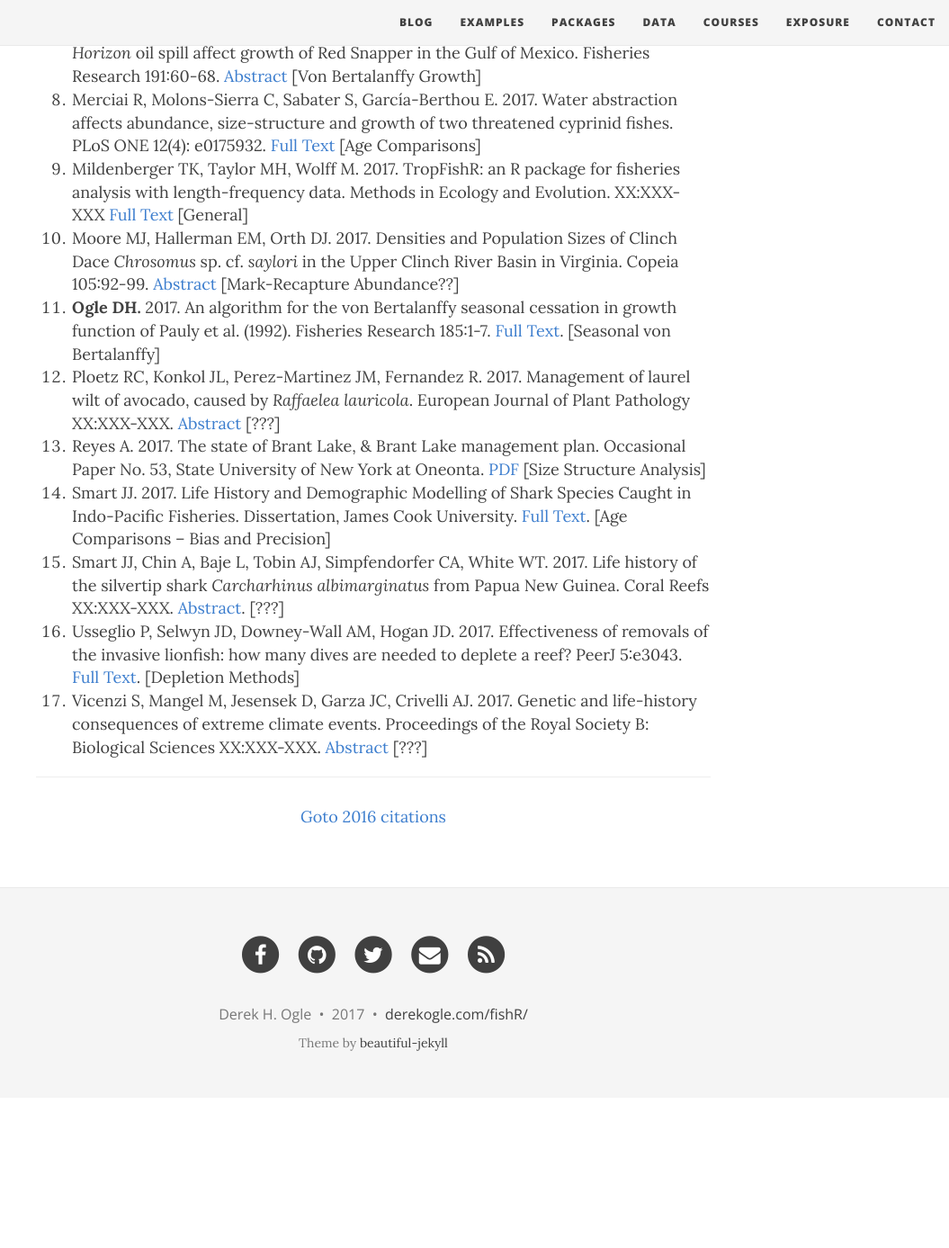
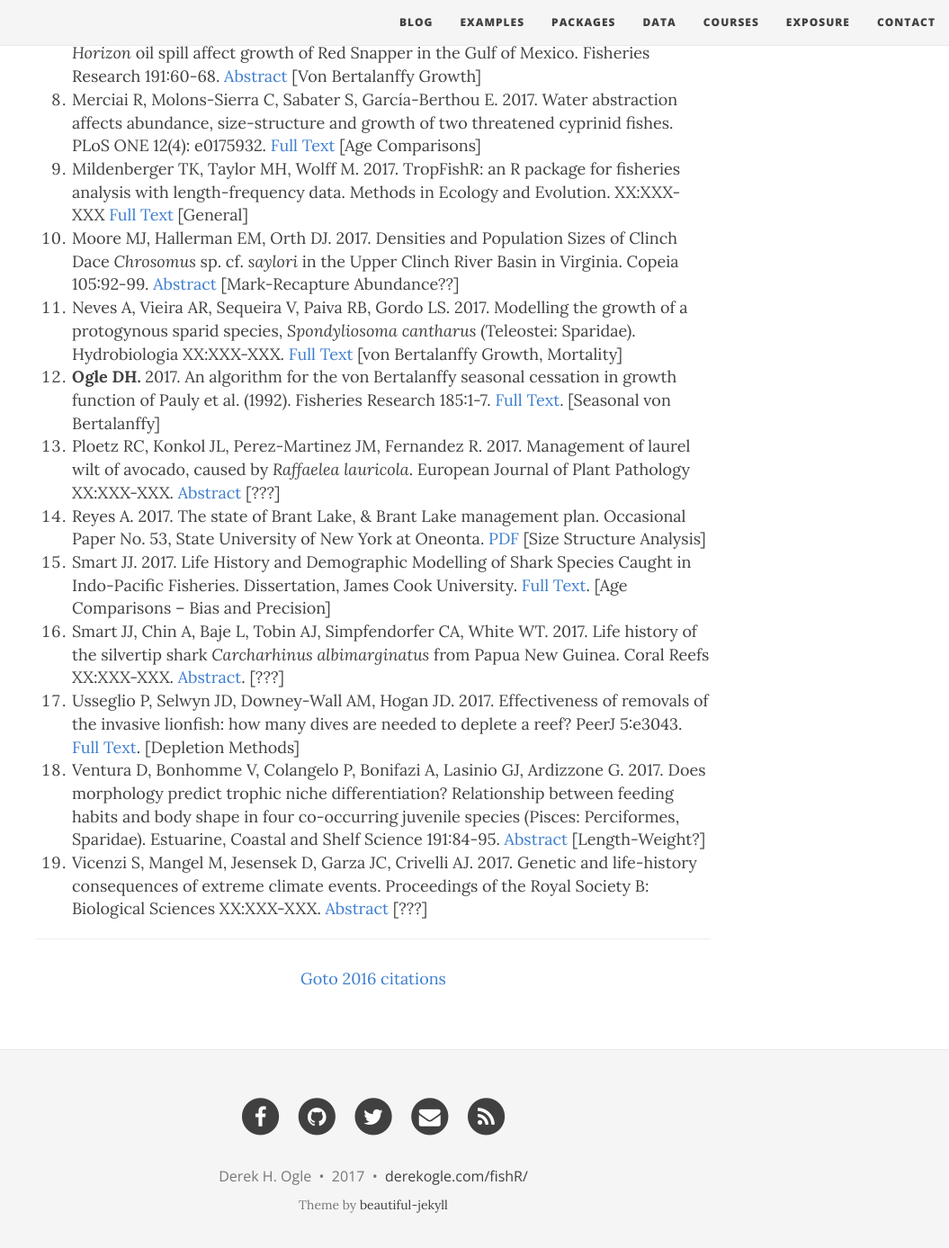
Before and after one commit to droglenc/fishR, a Jekyll site: the page built from exposure/exposure-citations17.md, in a window 1280 px wide and 1400 px high, scrolled down 917 px. Shown: the top 1387 px of the window at 90% size, without its empty margins (225-1280 px from the left). Built offline with Jekyll 4.4.1, drawn with Linux system fonts in a browser that asks for light colours; nearby versions of some CDN libraries; before the commit the page ends 2137 px from its top, so only the background shows below that.

Commit message:
Added a new citation

```diff
--- a/exposure/exposure-citations17.md
+++ b/exposure/exposure-citations17.md
@@ -17,6 +17,7 @@ The [**IFAR** book](http://derekogle.com/IFAR/), **fishR** website, or the **FSA
 1. Merciai R, Molons-Sierra C, Sabater S, García-Berthou E. 2017. Water abstraction affects abundance, size-structure and growth of two threatened cyprinid fishes. PLoS ONE 12(4): e0175932. [Full Text](https://doi.org/10.1371/journal.pone.0175932) [Age Comparisons]
 1. Mildenberger TK, Taylor MH, Wolff M. 2017. TropFishR: an R package for fisheries analysis with length-frequency data. Methods in Ecology and Evolution. XX:XXX-XXX [Full Text](http://onlinelibrary.wiley.com/doi/10.1111/2041-210X.12791/epdf) [General]
 1. Moore MJ, Hallerman EM, Orth DJ. 2017. Densities and Population Sizes of Clinch Dace *Chrosomus* sp. cf. *saylori* in the Upper Clinch River Basin in Virginia. Copeia 105:92-99. [Abstract](http://www.bioone.org/doi/abs/10.1643/CI-16-506) [Mark-Recapture Abundance??]
+1. Neves A, Vieira AR, Sequeira V, Paiva RB, Gordo LS. 2017. Modelling the growth of a protogynous sparid species, *Spondyliosoma cantharus* (Teleostei: Sparidae). Hydrobiologia XX:XXX-XXX. [Full Text](http://link.springer.com/article/10.1007/s10750-017-3188-1) [von Bertalanffy Growth, Mortality]
 1. **Ogle DH.**  2017.  An algorithm for the von Bertalanffy seasonal cessation in growth function of Pauly et al. (1992).  Fisheries Research 185:1-7.  [Full Text](http://www.sciencedirect.com/science/article/pii/S0165783616303137).  [Seasonal von Bertalanffy]
 1. Ploetz RC, Konkol JL, Perez-Martinez JM, Fernandez R. 2017. Management of laurel wilt of avocado, caused by *Raffaelea lauricola*. European Journal of Plant Pathology XX:XXX-XXX. [Abstract](http://link.springer.com/article/10.1007/s10658-017-1173-1) [???]
 1. Reyes A. 2017. The state of Brant Lake, & Brant Lake management plan. Occasional Paper No. 53, State University of New York at Oneonta. [PDF](http://www.oneonta.edu/academics/biofld/PUBS/OP/OP-53-Reyes-BrantLake.pdf) [Size Structure Analysis]
@@ -24,6 +25,7 @@ The [**IFAR** book](http://derekogle.com/IFAR/), **fishR** website, or the **FSA
 Species Caught in Indo-Pacific Fisheries. Dissertation, James Cook University. [Full Text](https://www.researchgate.net/profile/Jonathan_Smart/publication/315382513_Life_history_and_demographic_modelling_of_shark_species_caught_in_Indo-Pacific_fisheries/links/58cf595492851c374e170527/Life-history-and-demographic-modelling-of-shark-species-caught-in-Indo-Pacific-fisheries.pdf). [Age Comparisons -- Bias and Precision]
 1. Smart JJ, Chin A, Baje L, Tobin AJ, Simpfendorfer CA, White WT. 2017. Life history of the silvertip shark *Carcharhinus albimarginatus* from Papua New Guinea. Coral Reefs XX:XXX-XXX. [Abstract](http://link.springer.com/article/10.1007/s00338-016-1533-x). [???]
 1. Usseglio P, Selwyn JD, Downey-Wall AM, Hogan JD. 2017. Effectiveness of removals of the invasive lionfish: how many dives are needed to deplete a reef? PeerJ 5:e3043. [Full Text](https://peerj.com/articles/3043/). [Depletion Methods]
+1. Ventura D, Bonhomme V, Colangelo P, Bonifazi A, Lasinio GJ, Ardizzone G. 2017. Does morphology predict trophic niche differentiation? Relationship between feeding habits and body shape in four co-occurring juvenile species (Pisces: Perciformes, Sparidae). Estuarine, Coastal and Shelf Science 191:84-95. [Abstract](http://www.sciencedirect.com/science/article/pii/S0272771416306175) [Length-Weight?]
 1. Vicenzi S, Mangel M, Jesensek D, Garza JC, Crivelli AJ. 2017. Genetic and life-history consequences of extreme climate events. Proceedings of  the Royal Society B: Biological Sciences  XX:XXX-XXX. [Abstract](http://rspb.royalsocietypublishing.org/content/284/1848/20162118) [???]
 
 -----
```
Also changed, not shown: other parts of exposure/exposure-citations17.md (+1 -1 lines).
